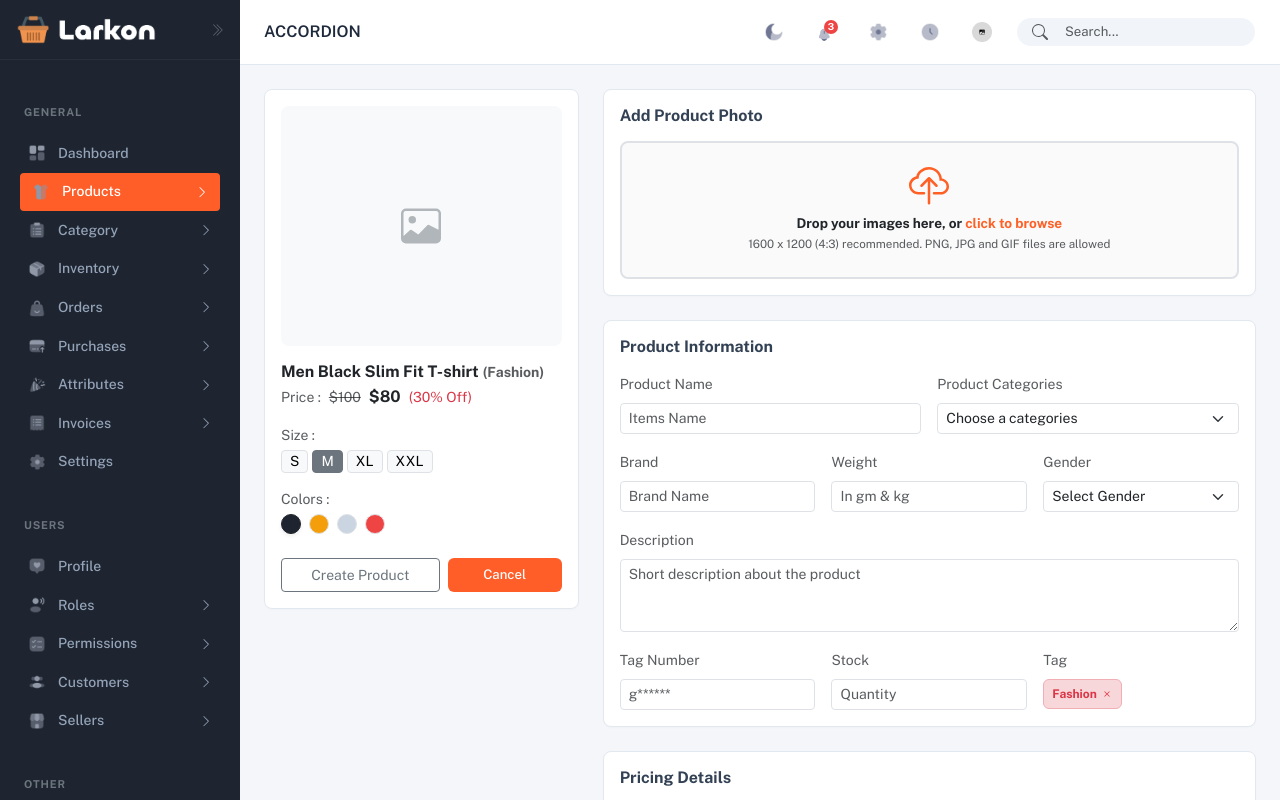
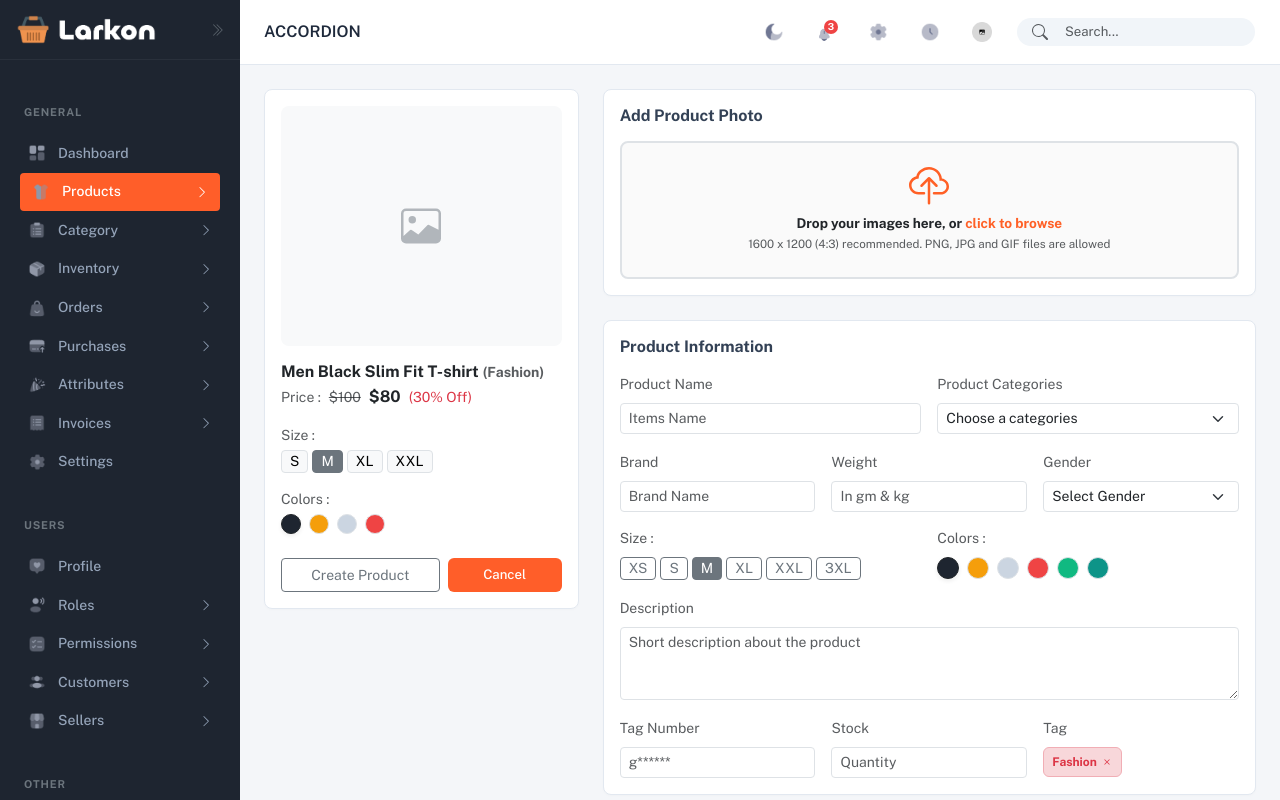
Before and after one commit to Potnuru-Jayavijaygopi/larkonproject, a React (Vite) app: page /products/create in a window 1280 px wide. Shown: the top 800 px of the page. Built offline with nearby package versions, Linux system fonts and the light colour scheme.

Commit message:
Add Size and Color selection options to ProductCreate matching ProductEdit

```diff
--- a/src/Pages/product/CreateProduct.jsx
+++ b/src/Pages/product/CreateProduct.jsx
@@ -197,6 +197,44 @@
                 </select>
               </div>
 
+              <div className="col-md-6">
+                <label className="form-label small text-muted d-block">Size :</label>
+                <div className="d-flex gap-1 flex-wrap">
+                  {['XS', 'S', 'M', 'XL', 'XXL', '3XL'].map((sz) => (
+                    <button
+                      key={sz}
+                      type="button"
+                      className={`btn btn-sm ${selectedSize === sz ? 'btn-secondary' : 'btn-outline-secondary'} px-2 py-0`}
+                      onClick={() => setSelectedSize(sz)}
+                    >
+                      {sz}
+                    </button>
+                  ))}
+                </div>
+              </div>
+
+              <div className="col-md-6">
+                <label className="form-label small text-muted d-block">Colors :</label>
+                <div className="d-flex gap-2">
+                  {[
+                    { id: 'navy', color: '#1e2530' },
+                    { id: 'amber', color: '#f59e0b' },
+                    { id: 'slate', color: '#cbd5e1' },
+                    { id: 'coral', color: '#ef4444' },
+                    { id: 'emerald', color: '#10b981' },
+                    { id: 'teal', color: '#0d9488' },
+                  ].map((colObj) => (
+                    <button
+                      key={colObj.id}
+                      type="button"
+                      className={`btn rounded-circle p-0 border ${selectedColor === colObj.id ? 'border-dark shadow-sm' : ''}`}
+                      style={{ width: '22px', height: '22px', backgroundColor: colObj.color }}
+                      onClick={() => setSelectedColor(colObj.id)}
+                    ></button>
+                  ))}
+                </div>
+              </div>
+
               <div className="col-12">
                 <label htmlFor="inputDescription" className="form-label small text-muted">Description</label>
                 <textarea
```
